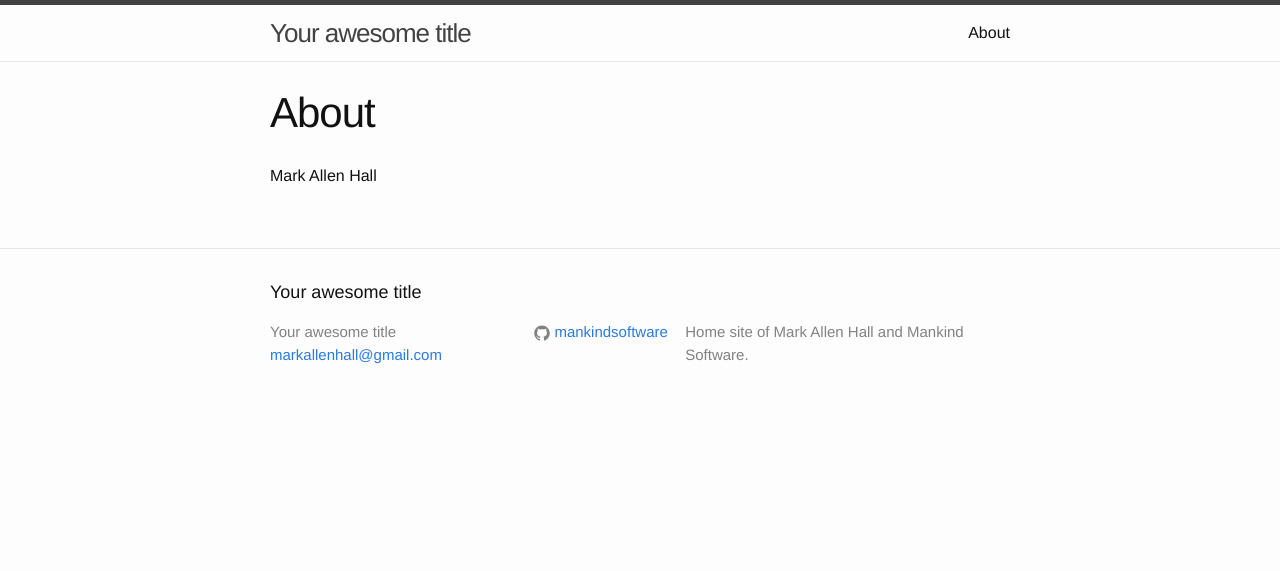
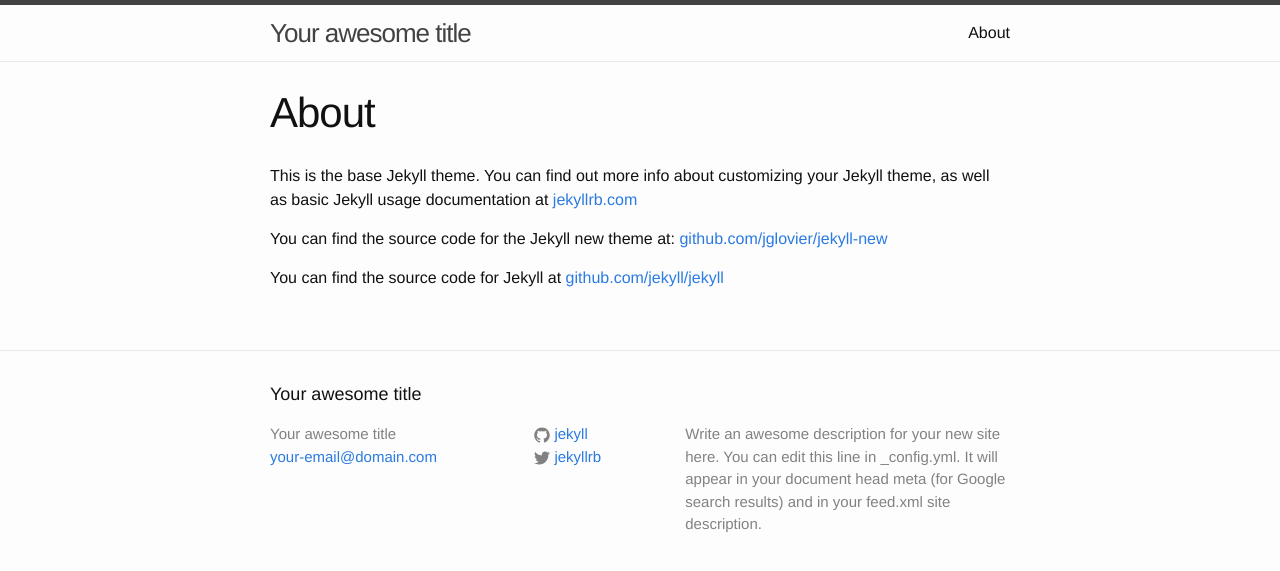
Before and after one commit to mankindsoftware/mankind, a Jekyll site: the page built from about.md, in a window 1280 px wide. Shown: the top 571 px of the page. Built offline with Jekyll 4.4.1, drawn with Linux system fonts in a browser that asks for light colours.

Commit message:
using bundle and github-pages

```diff
--- /dev/null
+++ b/Gemfile
@@ -0,0 +1,2 @@
+source 'https://rubygems.org'
+gem 'github-pages'
--- a/_config.yml
+++ b/_config.yml
@@ -1,12 +1,14 @@
 # Site settings
 title: Your awesome title
-email: markallenhall@gmail.com
+email: your-email@domain.com
 description: > # this means to ignore newlines until "baseurl:"
-  Home site of Mark Allen Hall and Mankind Software.
+  Write an awesome description for your new site here. You can edit this
+  line in _config.yml. It will appear in your document head meta (for
+  Google search results) and in your feed.xml site description.
 baseurl: "" # the subpath of your site, e.g. /blog/
-url: "http://mankindsoftware.github.io/mankind" # the base hostname & protocol for your site
-twitter_username:
-github_username:  mankindsoftware
+url: "http://yourdomain.com" # the base hostname & protocol for your site
+twitter_username: jekyllrb
+github_username:  jekyll
 
 # Build settings
 markdown: kramdown
--- a/_posts/2015-02-03-welcome-to-jekyll.markdown
+++ b/_posts/2015-02-03-welcome-to-jekyll.markdown
@@ -1,7 +1,7 @@
 ---
 layout: post
 title:  "Welcome to Jekyll!"
-date:   2015-02-03 05:37:17
+date:   2015-02-03 07:31:42
 categories: jekyll update
 ---
 You’ll find this post in your `_posts` directory. Go ahead and edit it and re-build the site to see your changes. You can rebuild the site in many different ways, but the most common way is to run `jekyll serve`, which launches a web server and auto-regenerates your site when a file is updated.
--- a/about.md
+++ b/about.md
@@ -4,4 +4,8 @@ title: About
 permalink: /about/
 ---
 
-Mark Allen Hall
+This is the base Jekyll theme. You can find out more info about customizing your Jekyll theme, as well as basic Jekyll usage documentation at [jekyllrb.com](http://jekyllrb.com/)
+
+You can find the source code for the Jekyll new theme at: [github.com/jglovier/jekyll-new](https://github.com/jglovier/jekyll-new)
+
+You can find the source code for Jekyll at [github.com/jekyll/jekyll](https://github.com/jekyll/jekyll)
```
Also changed, not shown: Gemfile.lock (added).
